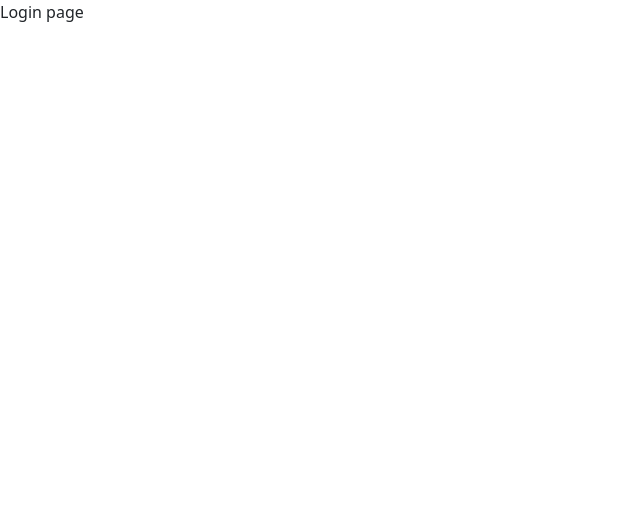
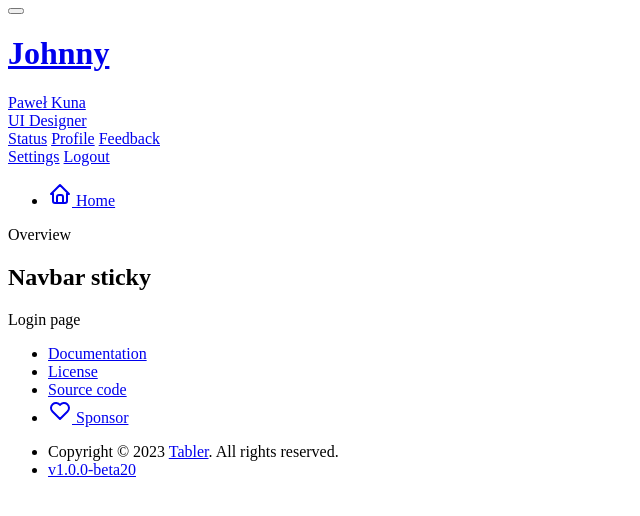
Before and after one commit to sgaduuw/johnny, a Flask app: page /login/ in a window 1280 px wide. Before the commit the part shown is almost empty. Shown: the top 516 px of the page, without its empty margins (0-640 px from the left). Run offline with Flask 3, Linux system fonts and the light colour scheme; parts of the project's set-up code (start-up, migrations or seed data) failed here and were passed over; some libraries are stand-ins or nearby versions.

Commit message:
First pass of implementing tabler
https://github.com/tabler/tabler is a very nice, MIT licenced Bootstrap5 UI kit

```diff
--- /dev/null
+++ b/johnny/templates/_snippets/footer.j2
@@ -0,0 +1,34 @@
+        <footer class="footer footer-transparent d-print-none">
+          <div class="container-xl">
+            <div class="row text-center align-items-center flex-row-reverse">
+              <div class="col-lg-auto ms-lg-auto">
+                <ul class="list-inline list-inline-dots mb-0">
+                  <li class="list-inline-item"><a href="https://tabler.io/docs" target="_blank" class="link-secondary" rel="noopener">Documentation</a></li>
+                  <li class="list-inline-item"><a href="./license.html" class="link-secondary">License</a></li>
+                  <li class="list-inline-item"><a href="https://github.com/tabler/tabler" target="_blank" class="link-secondary" rel="noopener">Source code</a></li>
+                  <li class="list-inline-item">
+                    <a href="https://github.com/sponsors/codecalm" target="_blank" class="link-secondary" rel="noopener">
+                      <!-- Download SVG icon from http://tabler-icons.io/i/heart -->
+                      <svg xmlns="http://www.w3.org/2000/svg" class="icon text-pink icon-filled icon-inline" width="24" height="24" viewBox="0 0 24 24" stroke-width="2" stroke="currentColor" fill="none" stroke-linecap="round" stroke-linejoin="round"><path stroke="none" d="M0 0h24v24H0z" fill="none"/><path d="M19.5 12.572l-7.5 7.428l-7.5 -7.428a5 5 0 1 1 7.5 -6.566a5 5 0 1 1 7.5 6.572" /></svg>
+                      Sponsor
+                    </a>
+                  </li>
+                </ul>
+              </div>
+              <div class="col-12 col-lg-auto mt-3 mt-lg-0">
+                <ul class="list-inline list-inline-dots mb-0">
+                  <li class="list-inline-item">
+                    Copyright &copy; 2023
+                    <a href="." class="link-secondary">Tabler</a>.
+                    All rights reserved.
+                  </li>
+                  <li class="list-inline-item">
+                    <a href="./changelog.html" class="link-secondary" rel="noopener">
+                      v1.0.0-beta20
+                    </a>
+                  </li>
+                </ul>
+              </div>
+            </div>
+          </div>
+        </footer>
--- /dev/null
+++ b/johnny/templates/_snippets/nav_top_01.j2
@@ -0,0 +1,32 @@
+<header class="navbar navbar-expand-md sticky-top d-print-none" >
+          <div class="container-xl">
+            <button class="navbar-toggler" type="button" data-bs-toggle="collapse" data-bs-target="#navbar-menu" aria-controls="navbar-menu" aria-expanded="false" aria-label="Toggle navigation">
+              <span class="navbar-toggler-icon"></span>
+            </button>
+            <h1 class="navbar-brand navbar-brand-autodark d-none-navbar-horizontal pe-0 pe-md-3">
+              <a href=".">Johnny</a>
+            </h1>
+
+            <div class="navbar-nav flex-row order-md-last">
+
+              <div class="nav-item dropdown">
+                <a href="#" class="nav-link d-flex lh-1 text-reset p-0" data-bs-toggle="dropdown" aria-label="Open user menu">
+                  <span class="avatar avatar-sm" style="background-image: url(./static/avatars/000m.jpg)"></span>
+                  <div class="d-none d-xl-block ps-2">
+                    <div>Paweł Kuna</div>
+                    <div class="mt-1 small text-secondary">UI Designer</div>
+                  </div>
+                </a>
+                <div class="dropdown-menu dropdown-menu-end dropdown-menu-arrow">
+                  <a href="#" class="dropdown-item">Status</a>
+                  <a href="./profile.html" class="dropdown-item">Profile</a>
+                  <a href="#" class="dropdown-item">Feedback</a>
+                  <div class="dropdown-divider"></div>
+                  <a href="./settings.html" class="dropdown-item">Settings</a>
+                  <a href="./sign-in.html" class="dropdown-item">Logout</a>
+                </div>
+              </div>
+
+            </div>
+          </div>
+        </header>
--- /dev/null
+++ b/johnny/templates/_snippets/nav_top_02.j2
@@ -0,0 +1,25 @@
+        <header class="navbar-expand-md">
+          <div class="collapse navbar-collapse" id="navbar-menu">
+            <div class="navbar">
+              <div class="container-xl">
+                <div class="row flex-fill align-items-center">
+                  <div class="col">
+                    <ul class="navbar-nav">
+
+                      <li class="nav-item">
+                        <a class="nav-link" href="/" >
+                          <span class="nav-link-icon d-md-none d-lg-inline-block"><!-- Download SVG icon from http://tabler-icons.io/i/home -->
+                            <svg xmlns="http://www.w3.org/2000/svg" class="icon" width="24" height="24" viewBox="0 0 24 24" stroke-width="2" stroke="currentColor" fill="none" stroke-linecap="round" stroke-linejoin="round"><path stroke="none" d="M0 0h24v24H0z" fill="none"/><path d="M5 12l-2 0l9 -9l9 9l-2 0" /><path d="M5 12v7a2 2 0 0 0 2 2h10a2 2 0 0 0 2 -2v-7" /><path d="M9 21v-6a2 2 0 0 1 2 -2h2a2 2 0 0 1 2 2v6" /></svg>
+                          </span>
+                          <span class="nav-link-title">Home</span>
+                        </a>
+                      </li>
+
+                    </ul>
+                  </div>
+
+                </div>
+              </div>
+            </div>
+          </div>
+        </header>
--- a/johnny/templates/base.j2
+++ b/johnny/templates/base.j2
@@ -1,24 +1,75 @@
-<!doctype html>
+<!--
+* Tabler - Premium and Open Source dashboard template with responsive and high quality UI.
+* @version 1.0.0-beta20
+* @link https://tabler.io
+* Copyright 2018-2023 The Tabler Authors
+* Copyright 2018-2023 codecalm.net Paweł Kuna
+* Licensed under MIT (https://github.com/tabler/tabler/blob/master/LICENSE)
+-->
 <html lang="en">
-<head>
-    {% block head %}
-        <!-- Required meta tags -->
-        <meta charset="utf-8">
-        <meta name="viewport" content="width=device-width, initial-scale=1, shrink-to-fit=no">
+  <head>
+    <meta charset="utf-8"/>
+    <meta name="viewport" content="width=device-width, initial-scale=1, viewport-fit=cover"/>
+    <meta http-equiv="X-UA-Compatible" content="ie=edge"/>
+    <title>Dashboard - Tabler - Premium and Open Source dashboard template with responsive and high quality UI.</title>
+    <meta name="msapplication-TileColor" content="#0054a6"/>
+    <meta name="theme-color" content="#0054a6"/>
+    <meta name="apple-mobile-web-app-status-bar-style" content="black-translucent"/>
+    <meta name="apple-mobile-web-app-capable" content="yes"/>
+    <meta name="mobile-web-app-capable" content="yes"/>
+    <meta name="HandheldFriendly" content="True"/>
+    <meta name="MobileOptimized" content="320"/>
+    <link rel="icon" href="./favicon.ico" type="image/x-icon"/>
+    <link rel="shortcut icon" href="./favicon.ico" type="image/x-icon"/>
+    <meta name="description" content="Tabler comes with tons of well-designed components and features. Start your adventure with Tabler and make your dashboard great again. For free!"/>
 
-        {% block styles %}
-            {{ bootstrap.load_css() }}
-        {% endblock %}
-        <title>{% block title %}Your page title{% endblock %}</title>
-    {% endblock %}
-</head>
-<body>
-<!-- Your page content -->
-{% block content %}{% endblock %}
+    <!-- CSS files -->
+    <link rel="stylesheet" href="https://cdn.jsdelivr.net/npm/@tabler/core@1.0.0-beta20/dist/css/tabler.min.css" integrity="sha256-lS3nKxMMZiKIRJG7UgUonOHYuvHgW5eckEjvHMYxb9Q=" crossorigin="anonymous">
 
-{% block scripts %}
-    <!-- Optional JavaScript -->
-    {{ bootstrap.load_js() }}
-{% endblock %}
-</body>
+  </head>
+  <body >
+    <div class="page">
+      <!-- Navbar -->
+
+      <div class="sticky-top">
+          {% include "_snippets/nav_top_01.j2" %}
+          {% include "_snippets/nav_top_02.j2" %}
+      </div>
+
+      <div class="page-wrapper">
+        <!-- Page header -->
+        <div class="page-header d-print-none">
+          <div class="container-xl">
+            <div class="row g-2 align-items-center">
+
+                <div class="col">
+                <!-- Page pre-title -->
+                <div class="page-pretitle">Overview</div>
+                <h2 class="page-title">Navbar sticky</h2>
+              </div>
+
+            </div>
+          </div>
+        </div>
+
+          <!-- Page body -->
+        <div class="page-body">
+          <div class="container-xl">
+
+              {% block content %}
+              	Base content
+              {% endblock %}
+
+          </div>
+        </div>
+
+        {% include "_snippets/footer.j2" %}
+
+      </div>
+    </div>
+
+    <!-- Tabler Core -->
+    <script src="https://cdn.jsdelivr.net/npm/@tabler/core@1.0.0-beta20/dist/js/tabler.min.js" integrity="sha256-ygO5OTRUtYxDDkERRwBCfq+fmakhM6ybwfl6gCCPlAQ=" crossorigin="anonymous"></script>
+
+  </body>
 </html>
```
